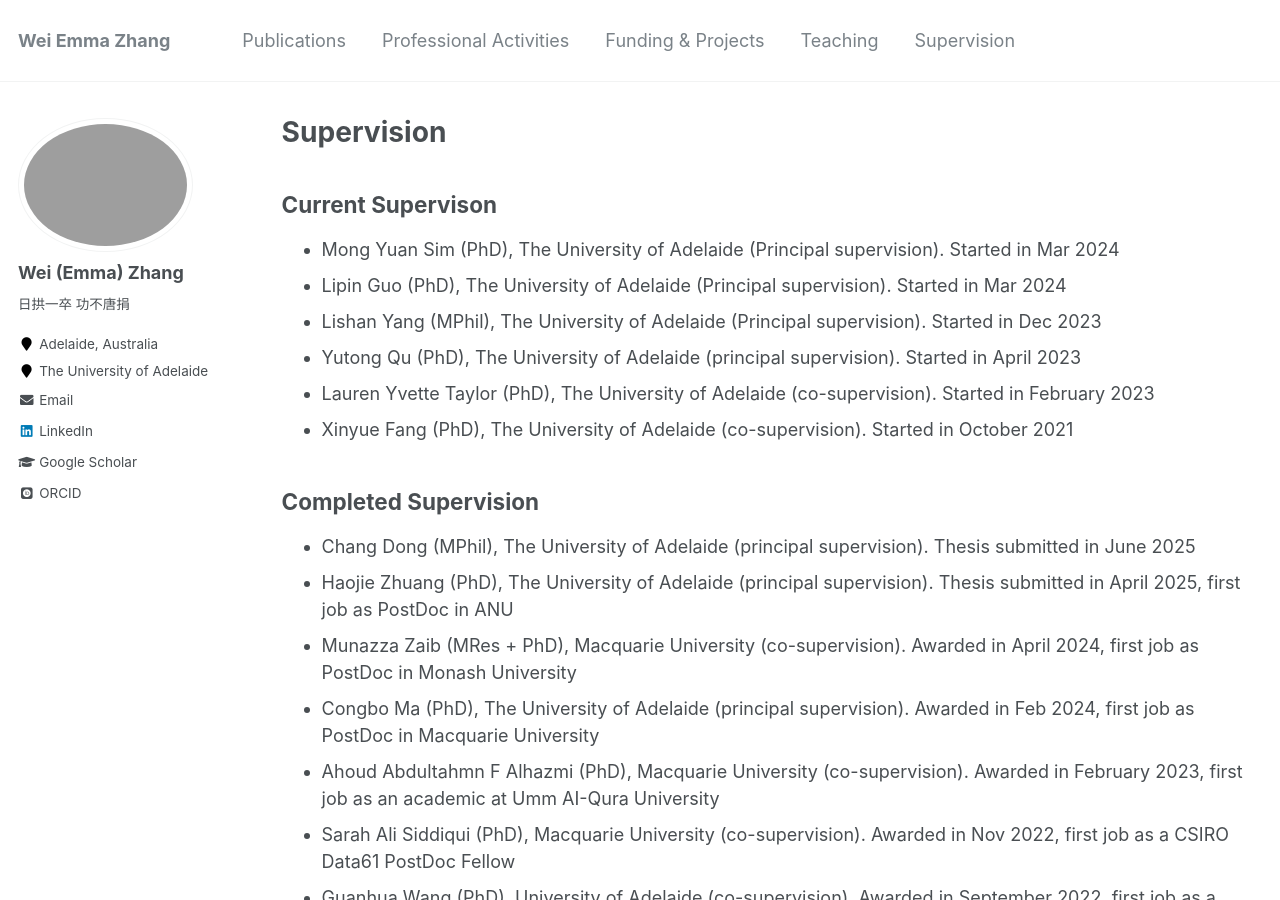
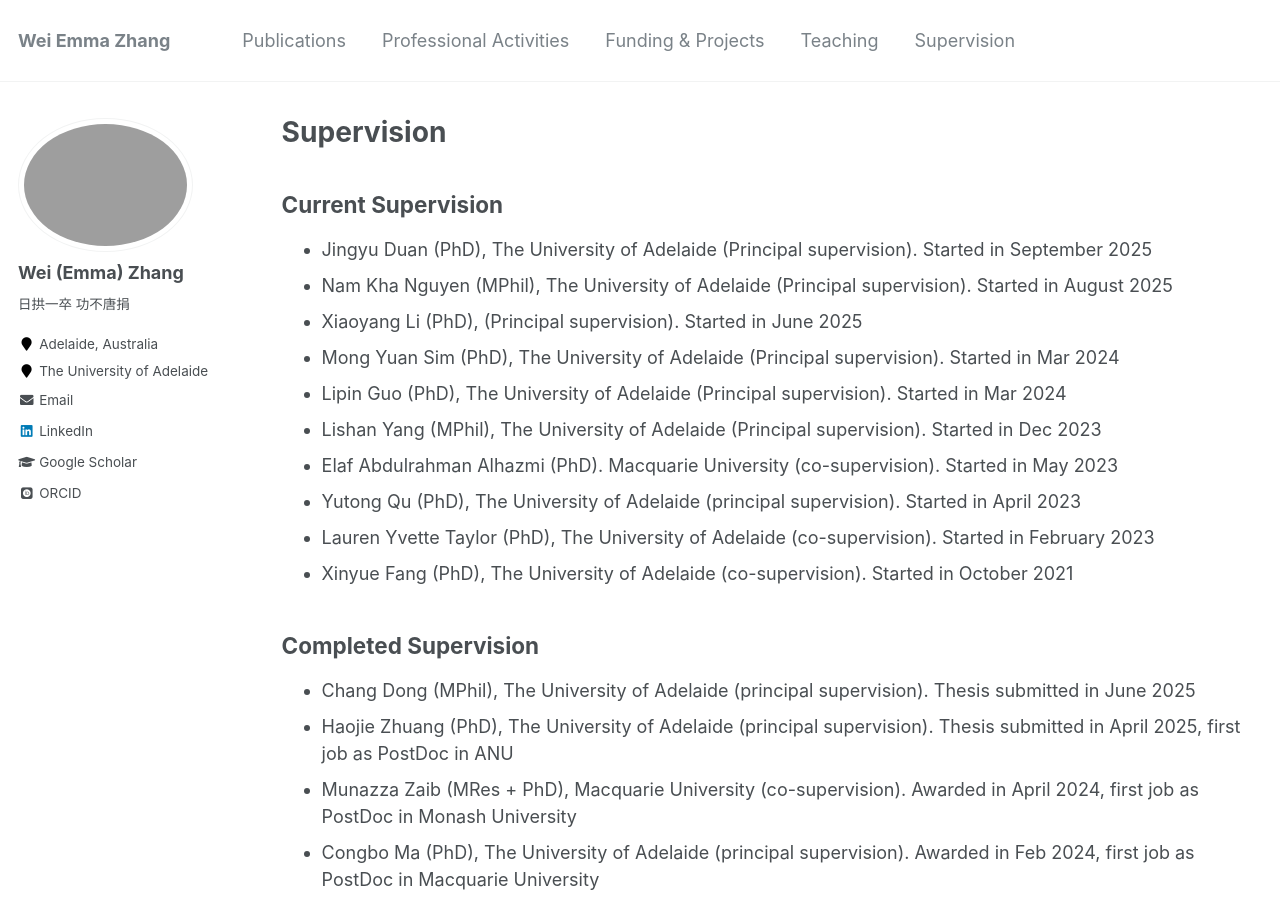
Before and after one commit to weiezhang/weiezhang.github.io, a Jekyll site: the page built from _pages/supervision.md, in a window 1280 px wide and 900 px high. Built offline with Jekyll 4.4.1, drawn with Linux system fonts in a browser that asks for light colours; some web fonts are replaced.

Commit message:
Update supervision.md

```diff
--- a/_pages/supervision.md
+++ b/_pages/supervision.md
@@ -9,10 +9,14 @@ author_profile: true
 {% include base_path %}
 
 
-## Current Supervison
+## Current Supervision
+- Jingyu Duan (PhD), The University of Adelaide (Principal supervision). Started in September 2025
+- Nam Kha Nguyen (MPhil), The University of Adelaide (Principal supervision). Started in August 2025
+- Xiaoyang Li (PhD), (Principal supervision). Started in June 2025
 - Mong Yuan Sim (PhD), The University of Adelaide (Principal supervision). Started in Mar 2024
 - Lipin Guo (PhD), The University of Adelaide (Principal supervision). Started in Mar 2024
 - Lishan Yang (MPhil), The University of Adelaide (Principal supervision). Started in Dec 2023
+- Elaf Abdulrahman Alhazmi (PhD). Macquarie University (co-supervision). Started in May 2023
 - Yutong Qu (PhD), The University of Adelaide (principal supervision). Started in April 2023
 - Lauren Yvette Taylor (PhD), The University of Adelaide (co-supervision). Started in February 2023
 - Xinyue Fang (PhD), The University of Adelaide (co-supervision). Started in October 2021
```
